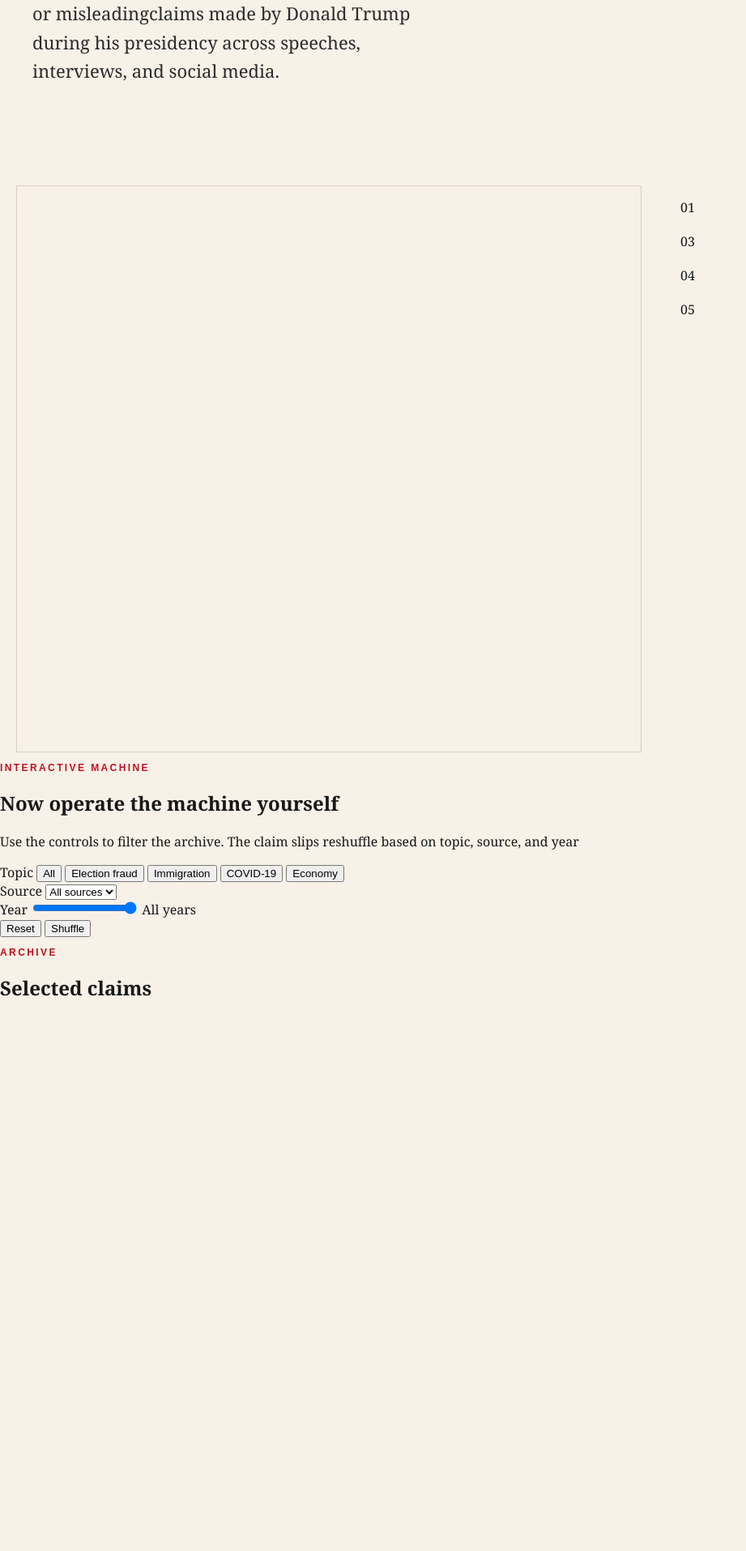
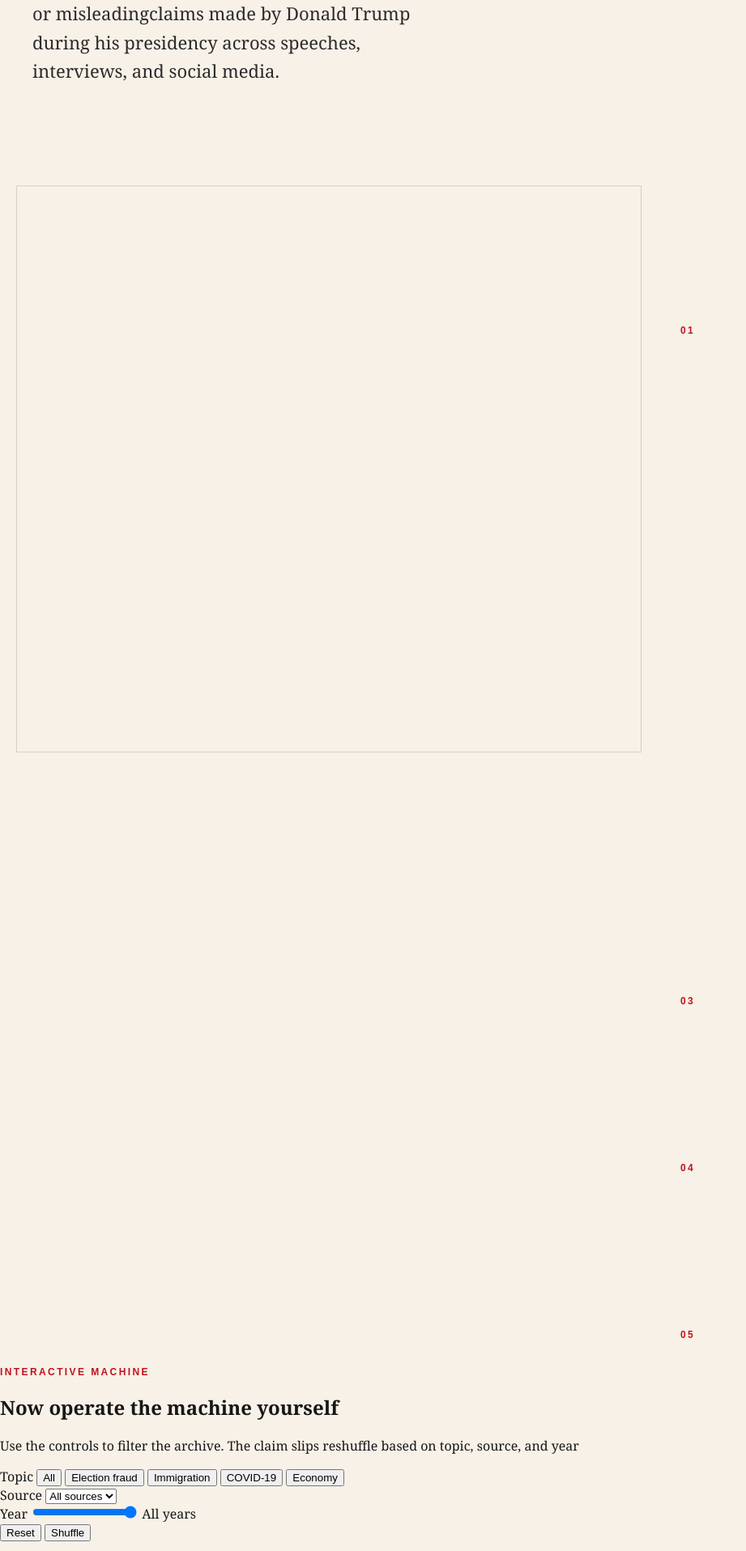
Before and after one commit to malazeny/Claim-Stage, a Flask app: page / in a window 1280 px wide. Shown: the part 571-2486 px from the top of the page at 81% size, without its empty margins (0-921 px from the left). Before the commit the page ends 1801 px from the top, so only its background shows below. Run offline with Flask 3, Linux system fonts and the light colour scheme.

Commit message:
section styling

```diff
--- a/Static/style.css
+++ b/Static/style.css
@@ -117,3 +117,92 @@ h1{
         opacity 500ms ease,
         width 700ms ease;
 }
+
+.claim-node:hover{
+    z-index: 20;
+    transform: scale(1.05) !important;
+}
+
+.steps{
+    padding-top: 20vh;
+}
+
+.step{
+    min-height: 82vh;
+    opacity: 0.25;
+    transition: opacity 400ms ease;
+}
+
+.step.active{
+    opacity: 1;
+}
+
+.step-number{
+    font-family: Arial, Helvetica, sans-serif;
+    font-weight: 900;
+    color:var(--red);
+    font-size: 12px;
+    letter-spacing: 0.15rem;
+}
+
+.step h2{
+    font-size: clamp(34px,4vw,64px);
+    line-height: 0.95;
+    letter-spacing: -0.06em;
+    margin: 8px 0 18px;
+}
+
+.step p:last-child{
+    color: var(--muted);
+    font-size: 20px;
+    line-height: 1.6;
+}
+
+.archive{
+    width:min(1100px, calc(100% - 40px));
+    margin: 140px auto;
+}
+
+archive-heading h2{
+    font-size: 72px;
+    letter-spacing: -0.06em;
+    margin-top: 8px;
+}
+
+.claim-list{
+    display:grid;
+    gap:20px;
+}
+
+.claim-card{
+    background:white;
+    border:1px solid var(--line);
+    padding: 24px;
+}
+
+.claim-card-top{
+    display: flex;
+    justify-content: space-between;
+    gap: 20px;
+    margin-bottom: 14px;
+    font-family: Arial, Helvetica, sans-serif;
+    font-size: 12px;
+    text-transform: uppercase;
+    letter-spacing: 0.08em;
+}
+
+.claim-card h3{
+    font-size: 28px;
+    line-height: 1.3;
+    margin: 0 0 12px;
+}
+
+claim-card p{
+    color: #45403b;
+    line-height: 1.7;
+}
+
+.topic{
+    font-weight: 900;
+    color: var(--red);
+}
```
